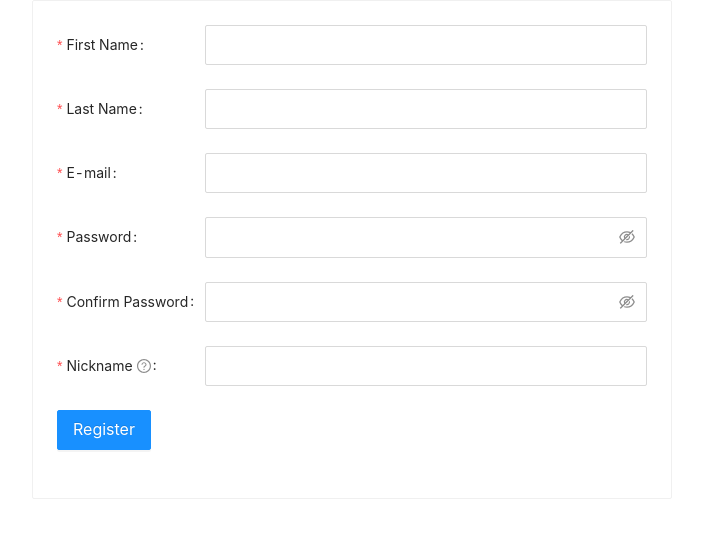
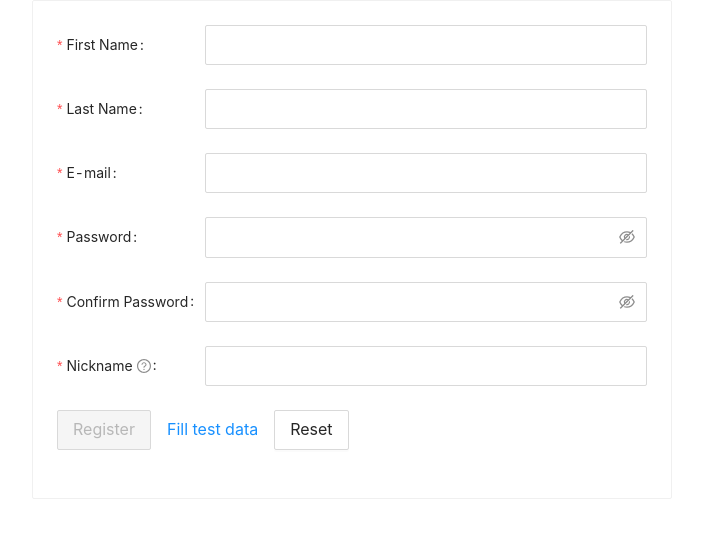
Before and after one commit to AlexGitH/excel-test, a React (Create React App) app in the folder client/: page / in a window 1280 px wide. Shown: the top 538 px of the page, without its empty margins (288-991 px from the left). Built offline with nearby package versions, Linux system fonts and the light colour scheme.

Commit message:
Disable Submit button while invalid; Add inflate and reset buttons;

```diff
--- a/client/src/components/RegistrationForm.js
+++ b/client/src/components/RegistrationForm.js
@@ -1,3 +1,4 @@
+import React, { useState, useEffect } from 'react';
 import { Form, Input, Button, Card, } from 'antd';
 const formItemLayout = {
   labelCol: {
@@ -18,9 +19,6 @@ const formItemLayout = {
   },
 };
 const tailFormItemLayout = {
-  // style : {
-  //   width: '100%'
-  // },
   wrapperCol: {
     span : 24,
     offset: 0,
@@ -30,6 +28,14 @@ const tailFormItemLayout = {
 const rePassword = /^(?=.*\d)(?=.*[a-z])(?=.*[A-Z])(?=.*[a-zA-Z])(?=.*[!@#^$&%~<>(){}[\],.+\-*/_=\\]).{8,}$/
 
 const RegistrationForm = ({onRegister}) => {
+
+  const [, forceUpdate] = useState({});
+
+  // To disable submit button at the beginning.
+  useEffect(() => {
+    forceUpdate({});
+  }, []);
+
   const [form] = Form.useForm();
 
   const onFinish = ({firstName,lastName,email,login,password}) => {
@@ -166,10 +172,41 @@ const RegistrationForm = ({onRegister}) => {
 
       <Form.Item
         key="r6"
+        shouldUpdate   // to disable button on validation fail
       {...tailFormItemLayout}>
-        <Button type="primary" htmlType="submit">
-          Register
-        </Button>
+      { ({ isFieldsTouched, getFieldsError, setFieldsValue, resetFields })=>    // NOTE: form destructuring
+          <>
+            <Button
+              type="primary"
+              htmlType="submit"
+              disabled={
+                !isFieldsTouched(true) ||
+                !!getFieldsError().filter(({ errors }) => errors.length).length
+              }>
+                Register
+            </Button>
+
+            {/* // DEBUG: for testing only */}
+            <Button type="link" htmlType="button" onClick={()=>{
+                  setFieldsValue({
+                    firstName: 'Vasya',
+                    lastName: 'Pupkin',
+                    email: 'pupkinvasya3124@test.com',
+                    password: 'Asdfasdf2!',
+                    confirm: 'Asdfasdf2!',
+                    login: 'vpup223',
+                  });
+
+            }}>
+              Fill test data
+            </Button>
+
+            <Button type="ghost" htmlType="button" onClick={()=>resetFields()}>
+              Reset
+            </Button>
+      </>
+      }
+
       </Form.Item>
     </Form>
 
```
